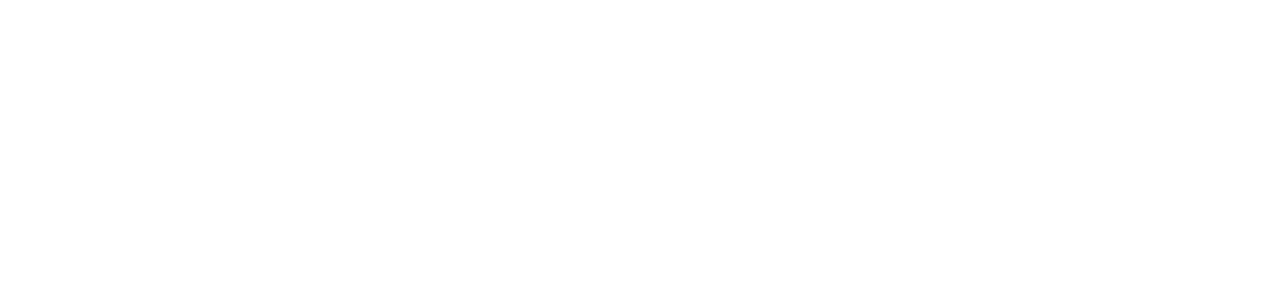
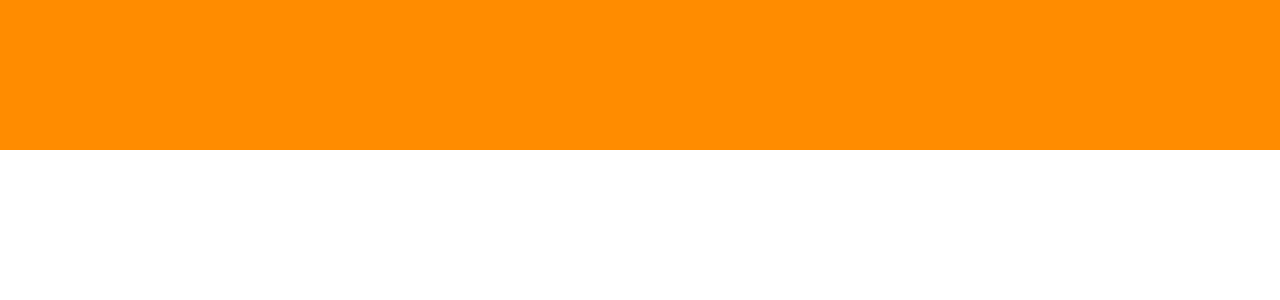
Before and after one commit to LNenjoyer/kino_lublin, a React (Create React App) app: page / in a window 1280 px wide. Shown: the top 300 px of the page. Built offline with nearby package versions, Linux system fonts and the light colour scheme.

Commit message:
początek

```diff
--- a/src/App.css
+++ b/src/App.css
@@ -2,37 +2,8 @@
   text-align: center;
 }
 
-.App-logo {
-  height: 40vmin;
-  pointer-events: none;
+.linki{
+  height: 150px;
+  background-color: darkorange;
+  width: 100%;
 }
-
-@media (prefers-reduced-motion: no-preference) {
-  .App-logo {
-    animation: App-logo-spin infinite 20s linear;
-  }
-}
-
-.App-header {
-  background-color: #282c34;
-  min-height: 100vh;
-  display: flex;
-  flex-direction: column;
-  align-items: center;
-  justify-content: center;
-  font-size: calc(10px + 2vmin);
-  color: white;
-}
-
-.App-link {
-  color: #61dafb;
-}
-
-@keyframes App-logo-spin {
-  from {
-    transform: rotate(0deg);
-  }
-  to {
-    transform: rotate(360deg);
-  }
-}
--- a/src/App.js
+++ b/src/App.js
@@ -1,4 +1,3 @@
-import logo from './logo.svg';
 import './App.css';
 
 function App() {
@@ -6,13 +5,16 @@
     <div className="App">
       {/*Header + wyszukiwanie filmów na danej stronie*/}
 
-      {/*Header środkowy: nieaktywne linki (to co na pomarańczowo, jeden link aktywny odsyłający do głównej strony CinemaCity)*/}
+      <div className="linki">
+        <div></div>
+      </div>
 
       {/*Miejsce kina.*/}
 
       {/*Slider z premierami*/}
 
       {/*Wybór filmów z czasami:*/}
+
     </div>
   );
 }
```
